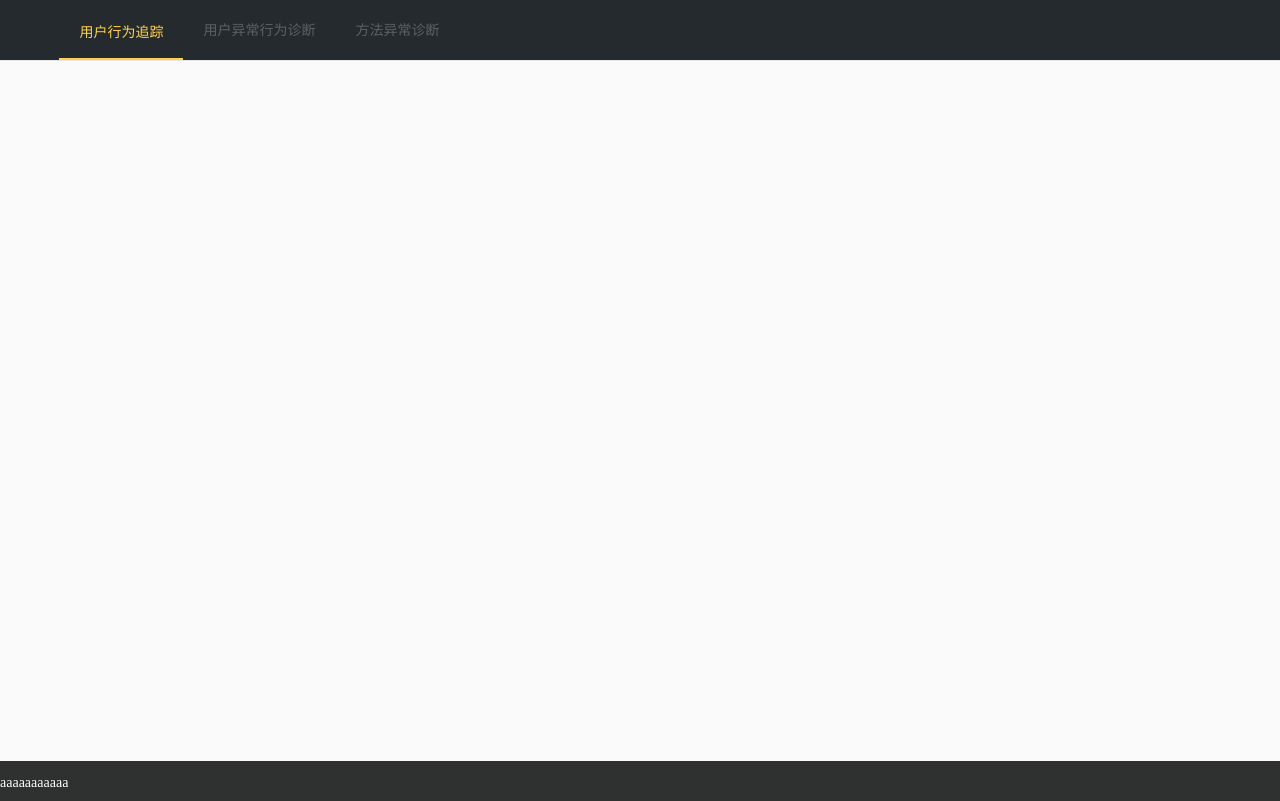
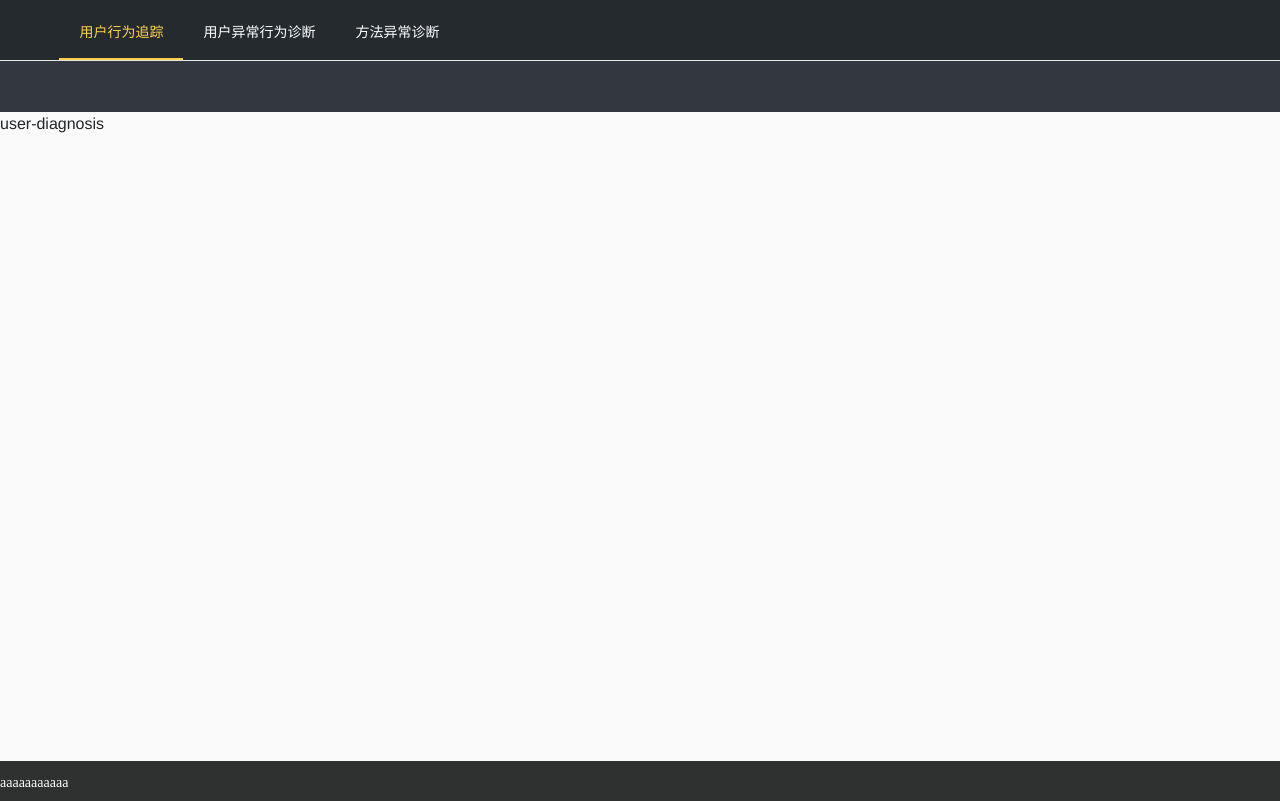
Before and after one commit to 1455364690/diagnosis-web, a Vue app: page /#/user_diagnosis in a window 1280 px wide. Shown: the top 801 px of the page. Built offline with nearby package versions, Linux system fonts and the light colour scheme.

Commit message:
用户行为

```diff
--- a/src/components/commons/Header.vue
+++ b/src/components/commons/Header.vue
@@ -15,8 +15,17 @@
             <el-link :underline="false">用户行为追踪</el-link>
           </router-link>
         </el-menu-item>
-        <el-menu-item index="2" disabled>用户异常行为诊断</el-menu-item>
-        <el-menu-item index="3" disabled>方法异常诊断</el-menu-item>
+        <el-menu-item index="2">
+          <router-link :to="{ name: 'UserDiagnosis'}">
+            <el-link :underline="false">用户异常行为诊断</el-link>
+          </router-link>
+        </el-menu-item>
+        <el-menu-item index="3">
+          <router-link :to="{ name: 'MethodDiagnosis'}">
+            <el-link :underline="false">方法异常诊断</el-link>
+          </router-link>
+
+        </el-menu-item>
       </el-menu>
     </div>
   </nav>
--- /dev/null
+++ b/src/components/method-diagnosis/MethodDiagnosis.vue
@@ -0,0 +1,32 @@
+<template>
+  <div class="container">
+    <el-row :gutter="10" style="padding-top: 15px;height:51px;background: #333840">
+      <el-col :span="2">
+        <div class="grid-content"></div>
+      </el-col>
+      <el-col :span="10">
+        <div class="grid-content">
+
+
+        </div>
+      </el-col>
+      <el-col :span="10">
+        <div class="grid-content"></div>
+      </el-col>
+      <el-col :span="2">
+        <div class="grid-content"></div>
+      </el-col>
+    </el-row>
+    method-diagnosis
+  </div>
+</template>
+
+<script>
+export default {
+  name: "MethodDiagnosis"
+}
+</script>
+
+<style scoped>
+
+</style>
--- a/src/components/trace/Trace.vue
+++ b/src/components/trace/Trace.vue
@@ -69,13 +69,17 @@
       </el-col>
       <el-col :span="6">
         <div class="grid-content bg-purple-light">
-          <el-row :gutter="10" style="box-shadow: 0 2px 4px rgba(0, 0, 0, .12), 0 0 6px rgba(0, 0, 0, .04);border-radius: 4px" v-for="(item,index) in methodInfoList" :command="item" :key="index"  type="flex" class="row-bg" justify="space-between">
+          <el-row :gutter="10" style="margin-top: 1px;box-shadow: 0 2px 4px rgba(0, 0, 0, .12), 0 0 6px rgba(0, 0, 0, .1);border-radius: 4px" v-for="(item,index) in methodInfoList" :command="item" :key="index"  type="flex" class="row-bg" justify="space-between">
             <el-col :span="24">
               <el-row :gutter="10" style="margin-bottom: 5px">
-                <el-col :span="24" style="color: #409EFF">{{item.class_method}}</el-col>
+                <el-col v-if="item.is_matched" :span="24" style="color: #409EFF">{{item.class_method}}</el-col>
+                <el-col v-if="!item.is_matched" :span="24" style="color: #F56C6C">{{item.class_method}}</el-col>
               </el-row>
               <el-row :gutter="10">
-                <el-col :span="3"><el-tag effect="dark" type="info" style="margin-top: 7px">{{item.consume_time}}&nbsp;ms</el-tag></el-col>
+                <el-col :span="3">
+                  <el-tag v-if="item.is_matched" effect="dark" type="info" style="margin-top: 7px">{{item.consume_time}}&nbsp;ms</el-tag>
+                  <el-tag v-if="!item.is_matched" effect="dark" type="info" style="margin-top: 7px">暂无数据</el-tag>
+                </el-col>
                 <el-col :span="21" style="color: #909399;font-size: 15px;padding-top: 10px">{{item.log_time}}</el-col>
               </el-row>
             </el-col>
--- /dev/null
+++ b/src/components/user-diagnosis/UserDiagnosis.vue
@@ -0,0 +1,31 @@
+<template>
+  <div class="container">
+    <el-row :gutter="10" style="padding-top: 15px;height:51px;background: #333840">
+      <el-col :span="2">
+        <div class="grid-content"></div>
+      </el-col>
+      <el-col :span="10">
+        <div class="grid-content">
+
+        </div>
+      </el-col>
+      <el-col :span="10">
+        <div class="grid-content"></div>
+      </el-col>
+      <el-col :span="2">
+        <div class="grid-content"></div>
+      </el-col>
+    </el-row>
+    user-diagnosis
+  </div>
+</template>
+
+<script>
+export default {
+  name: "UserDiagnosis"
+}
+</script>
+
+<style scoped>
+
+</style>
--- a/src/router/index.js
+++ b/src/router/index.js
@@ -3,7 +3,8 @@ import Router from 'vue-router'
 import HelloWorld from '@/components/HelloWorld'
 import HomePage from "@/components/home-page/HomePage";
 import Trace from "@/components/trace/Trace";
-
+import UserDiagnosis from "@/components/user-diagnosis/UserDiagnosis";
+import MethodDiagnosis from "@/components/method-diagnosis/MethodDiagnosis";
 Vue.use(Router)
 
 export default new Router({
@@ -17,6 +18,16 @@ export default new Router({
       path: '/trace',
       name: 'Trace',
       component: Trace
+    },
+    {
+      path: '/user_diagnosis',
+      name: 'UserDiagnosis',
+      component: UserDiagnosis
+    },
+    {
+      path: '/method_diagnosis',
+      name: 'MethodDiagnosis',
+      component: MethodDiagnosis
     }
   ]
 })
```
